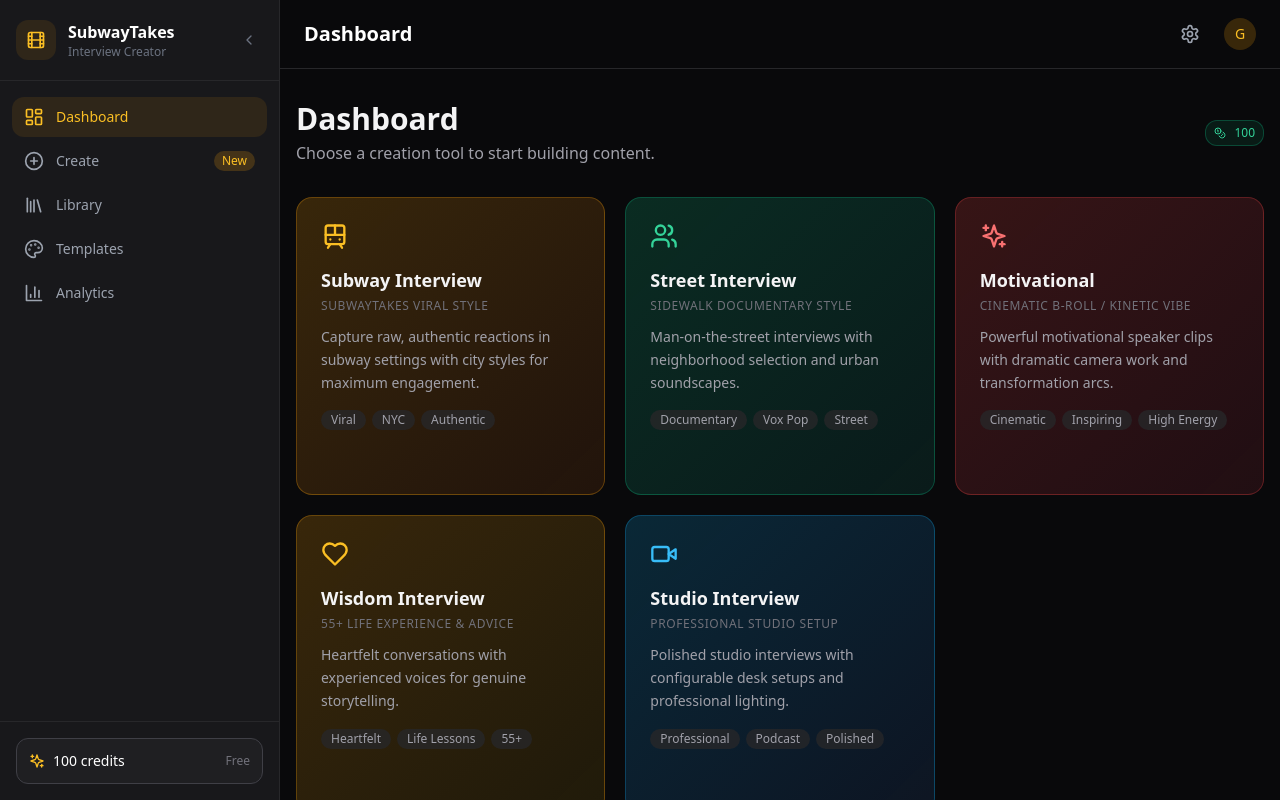
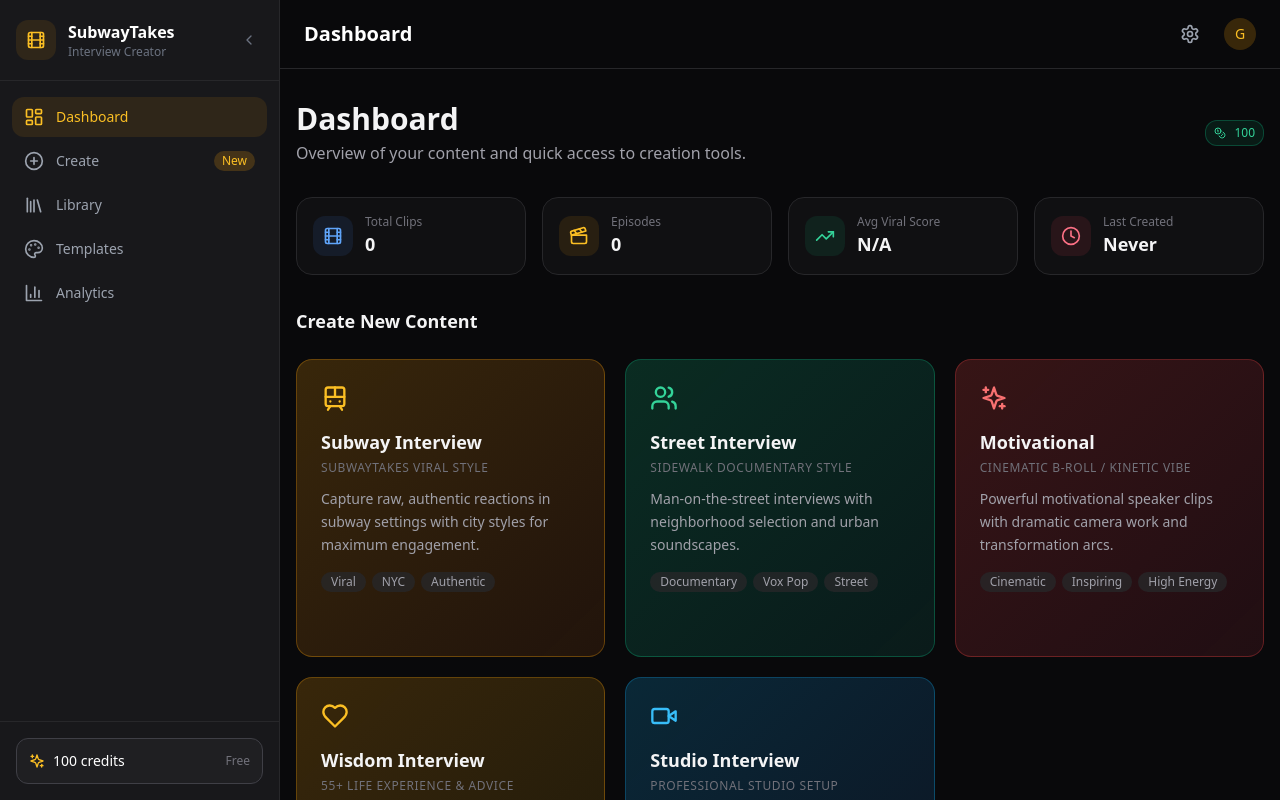
Before and after one commit to deangilmoreremix/subwaytakes, a React (Vite) app: page /dashboard in a window 1280 px wide. Built offline with nearby package versions, Linux system fonts and the light colour scheme; no server answers; the database is empty.

Commit message:
Updated DashboardPage.tsx

```diff
--- a/src/pages/DashboardPage.tsx
+++ b/src/pages/DashboardPage.tsx
@@ -10,6 +10,9 @@ import {
   Video,
   Heart,
   ArrowRight,
+  Clapperboard,
+  TrendingUp,
+  Clock,
 } from 'lucide-react';
 import { TokenDisplay } from '../components/TokenDisplay';
 import type { Clip, Episode, TokenBalance, ViralScore, ClipType } from '../lib/types';
@@ -140,17 +143,51 @@ export function DashboardPage() {
   }
 
   const viralClips = clips.filter(c => c.viral_score && c.viral_score.overall >= 70).slice(0, 3);
+  const avgViralScore = viralClips.length > 0
+    ? Math.round(viralClips.reduce((sum, c) => sum + (c.viral_score?.overall || 0), 0) / viralClips.length)
+    : 0;
+  const recentClip = clips[0];
 
   return (
     <div className="mx-auto max-w-7xl px-4 py-8">
       <div className="flex items-center justify-between mb-8">
         <div>
           <h1 className="text-3xl font-bold text-zinc-100">Dashboard</h1>
-          <p className="text-zinc-400 mt-1">Choose a creation tool to start building content.</p>
+          <p className="text-zinc-400 mt-1">Overview of your content and quick access to creation tools.</p>
         </div>
         <TokenDisplay balance={tokenBalance} isLoading={isLoading} compact />
       </div>
 
+      <div className="grid grid-cols-2 lg:grid-cols-4 gap-4 mb-8">
+        <StatCard
+          icon={<Film className="h-5 w-5" />}
+          label="Total Clips"
+          value={isLoading ? '--' : String(clips.length)}
+          iconBg="bg-blue-500/10 text-blue-400"
+        />
+        <StatCard
+          icon={<Clapperboard className="h-5 w-5" />}
+          label="Episodes"
+          value={isLoading ? '--' : String(episodes.length)}
+          iconBg="bg-amber-500/10 text-amber-400"
+        />
+        <StatCard
+          icon={<TrendingUp className="h-5 w-5" />}
+          label="Avg Viral Score"
+          value={isLoading ? '--' : avgViralScore > 0 ? String(avgViralScore) : 'N/A'}
+          iconBg="bg-emerald-500/10 text-emerald-400"
+        />
+        <StatCard
+          icon={<Clock className="h-5 w-5" />}
+          label="Last Created"
+          value={isLoading ? '--' : recentClip ? formatDistanceToNow(recentClip.created_at) : 'Never'}
+          iconBg="bg-rose-500/10 text-rose-400"
+        />
+      </div>
+
+      <div className="mb-6">
+        <h2 className="text-lg font-semibold text-zinc-100 mb-4">Create New Content</h2>
+      </div>
       <div className="grid grid-cols-1 gap-5 sm:grid-cols-2 lg:grid-cols-3 mb-10">
         {CREATION_MODES.map((mode) => (
           <button
@@ -302,6 +339,29 @@ export function DashboardPage() {
   );
 }
 
+interface StatCardProps {
+  icon: React.ReactNode;
+  label: string;
+  value: string;
+  iconBg: string;
+}
+
+function StatCard({ icon, label, value, iconBg }: StatCardProps) {
+  return (
+    <div className="rounded-2xl border border-zinc-800 bg-zinc-900/50 p-4">
+      <div className="flex items-center gap-3">
+        <div className={`w-10 h-10 rounded-xl flex items-center justify-center ${iconBg}`}>
+          {icon}
+        </div>
+        <div>
+          <p className="text-xs text-zinc-500">{label}</p>
+          <p className="text-lg font-semibold text-zinc-100">{value}</p>
+        </div>
+      </div>
+    </div>
+  );
+}
+
 interface ActivityItemProps {
   type: 'clip' | 'episode';
   title: string;
```
